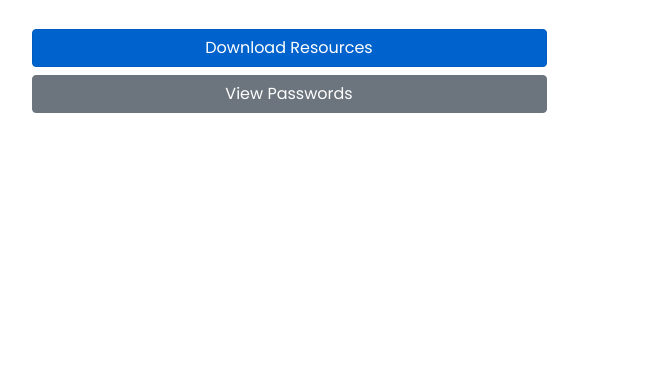
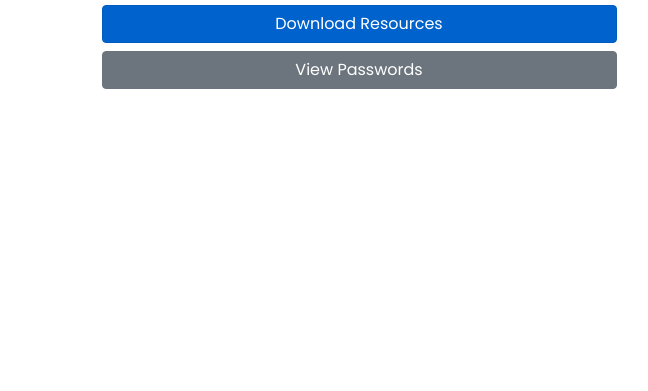
Before and after one commit to RealEmmettS/icode-resources, a plain HTML site: page index.html in a window 1280 px wide. Shown: the part 457-848 px from the top of the page, without its empty margins (281-929 px from the left). After the commit the page ends 824 px from the top, so only its background shows below. Drawn offline with nearby package versions, Linux system fonts and the light colour scheme.

Commit message:
flexbox-fix

```diff
--- a/index.html
+++ b/index.html
@@ -10,8 +10,8 @@
     <link rel="stylesheet" href="https://stackpath.bootstrapcdn.com/bootstrap/4.5.2/css/bootstrap.min.css">
 </head>
 
-<body style="height: 90vh;width: 100vw;">
-    <div class="container text-center d-sm-flex justify-content-sm-center align-items-sm-center mt-5" style="width: 100%;height: 100%;padding: 25px;margin: 0px;">
+<body class="d-flex d-md-flex justify-content-center align-items-center justify-content-md-center align-items-md-center" style="height: 100vh;width: 100vw;">
+    <div class="container text-center d-flex d-sm-flex justify-content-center align-items-center justify-content-sm-center align-items-sm-center mt-5" style="width: 100%;height: 100%;padding: 25px;margin: 0px;">
         <h1 style="font-family: Poppins, sans-serif;font-weight: bold;">iCode Instructor<br>Resources</h1>
         <p style="font-family: Poppins, sans-serif; font-weight: 300">Click on the desired resource and enter the admin password.&nbsp;</p>
         <div class="col-6 d-grid mx-auto gap-2 mt-3"><button class="btn btn-primary active" type="button" style="font-family: Poppins, sans-serif;" onclick="downloadZip()">Download Resources</button><button class="btn btn-secondary" type="button" style="font-family: Poppins, sans-serif;" onclick="viewPasswords()">View Passwords</button></div>
```
Also changed, not shown: 1 other file.
